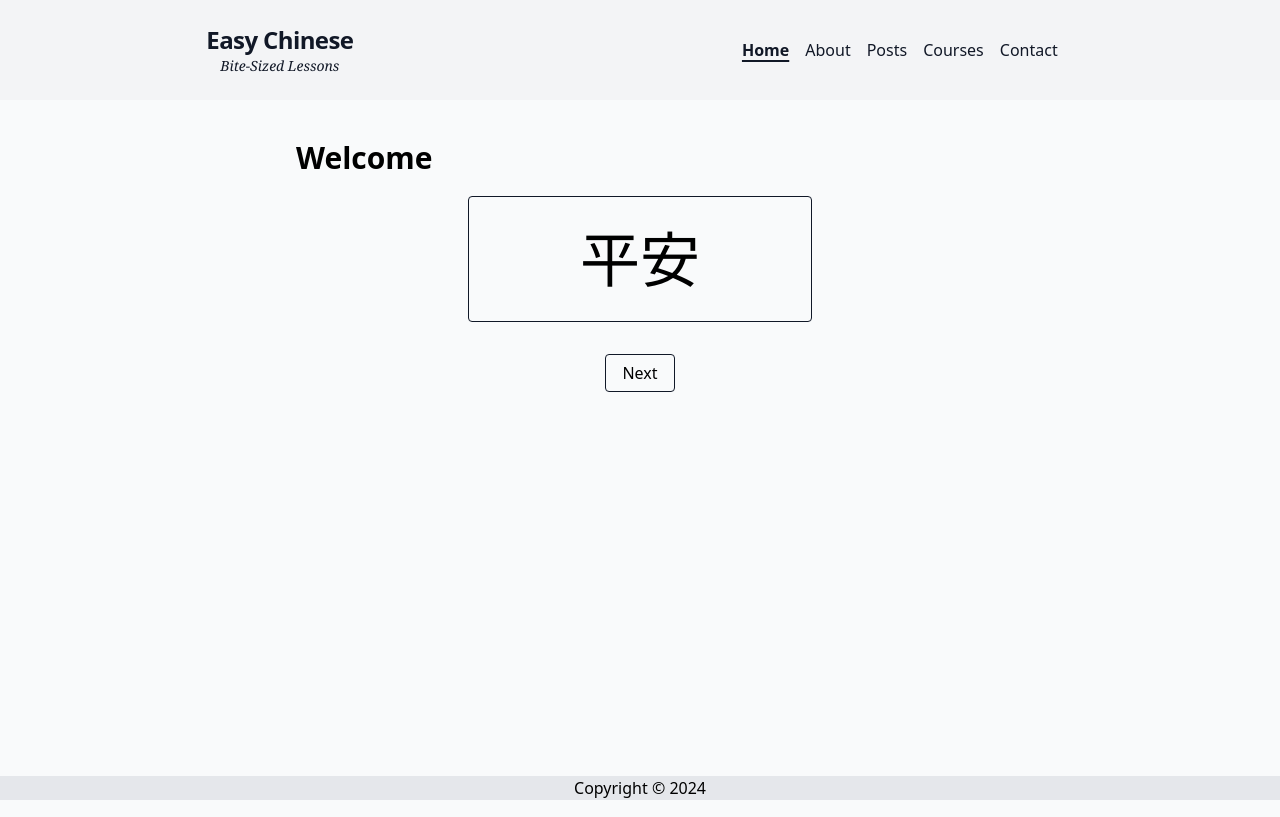
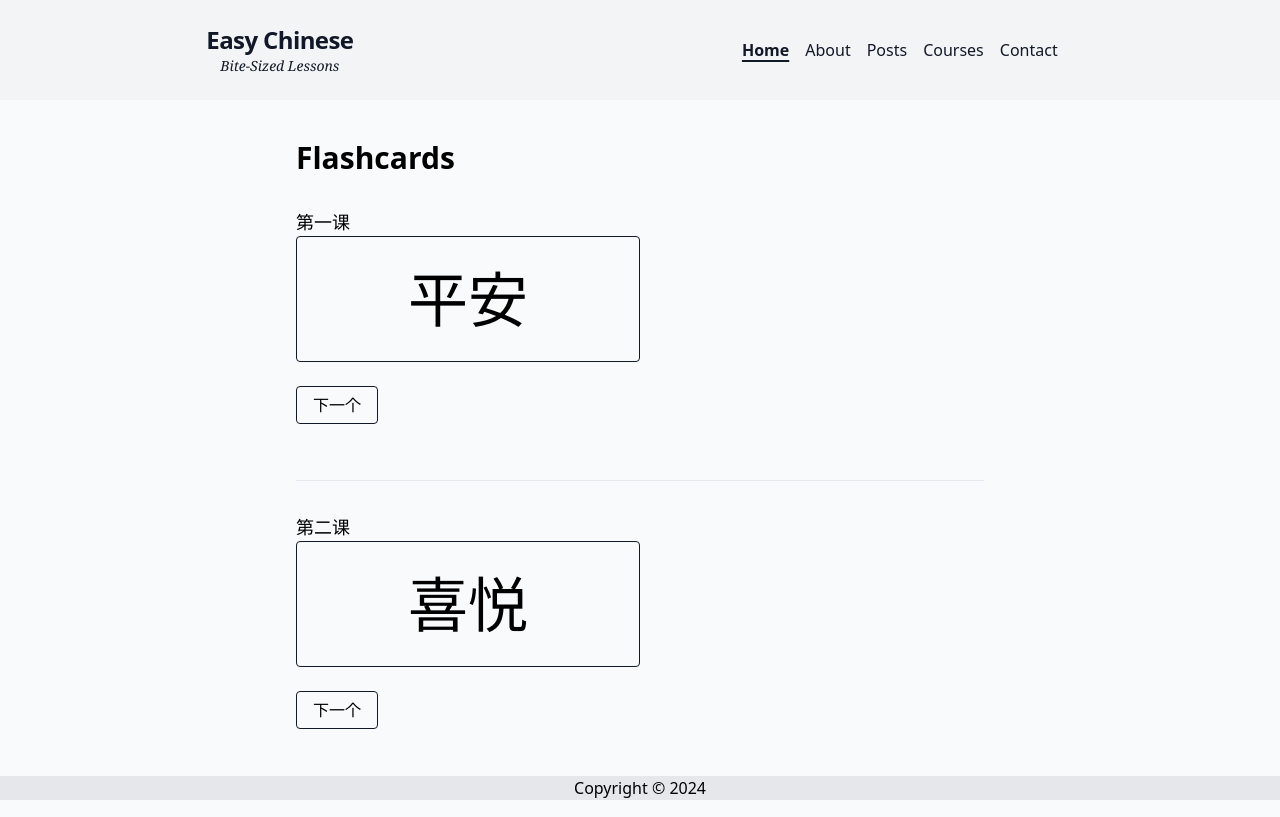
Before and after one commit to zhuganglie/nextsite, a Next.js app: page / in a window 1280 px wide. Built offline with nearby package versions, Linux system fonts and the light colour scheme.

Commit message:
add json

```diff
--- a/app/layout.js
+++ b/app/layout.js
@@ -18,7 +18,7 @@ const Layout = ({ children }) => {
       </head>
      <body className="flex flex-col h-screen justify-between bg-gray-50">
      <Header />
-  <main className=" flex-1 lg:w-3/5 m-auto lg:p-8">
+  <main className=" flex-1 w-full lg:w-3/5 m-auto lg:p-8">
 
     {children}
 
--- a/app/page.tsx
+++ b/app/page.tsx
@@ -19,36 +19,64 @@ type FlashcardType = {
 };
 
 interface HomeState {
-  flashcards: FlashcardType[];
+  flashcard1: FlashcardType[];
+  flashcard2: FlashcardType[];
   currentCard: number;
 }
 
 const Home: React.FC = () => {
-  const [flashcards, setFlashcards] = useState<FlashcardType[]>([]);
-  const [currentCard, setCurrentCard] = useState<number>(0);
+  const [flashcard1, setFlashcard1] = useState<FlashcardType[]>([]);
+  const [flashcard2, setFlashcard2] = useState<FlashcardType[]>([]);
+  const [currentCard1, setCurrentCard1] = useState<number>(0);
+  const [currentCard2, setCurrentCard2] = useState<number>(0);
 
   useEffect(() => {
-    fetch('/flashcards.json')
+    fetch('/flashcard1.json')
       .then((response) => response.json())
-      .then((data: FlashcardType[]) => setFlashcards(data))
-      .catch((error) => console.error('Error loading flashcards:', error));
+      .then((data: FlashcardType[]) => setFlashcard1(data))
+      .catch((error) => console.error('Error loading flashcard1:', error));
   }, []);
 
-  const nextCard = () => {
-    setCurrentCard((currentCard + 1) % flashcards.length);
+  const nextCard1 = () => {
+    setCurrentCard1((currentCard1 + 1) % flashcard1.length);
+  };
+
+  useEffect(() => {
+    fetch('/flashcard2.json')
+      .then((response) => response.json())
+      .then((data: FlashcardType[]) => setFlashcard2(data))
+      .catch((error) => console.error('Error loading flashcard2:', error));
+  }, []);
+
+  const nextCard2 = () => {
+    setCurrentCard2((currentCard2 + 1) % flashcard2.length);
   };
 
   return (
     <article className="p-2">
-      <h2>Welcome</h2>
-      <div className="flex flex-col justify-center items-center  ">
-        {flashcards.length > 5 && (
-          <Flashcard front={flashcards[currentCard].front} back={flashcards[currentCard].back} />
+      <h2>Flashcards</h2>
+
+    <div className="grid gap-8 mt-8">
+      <div className="">
+        <p className="text-left m-0 text-lg">第一课</p>
+        {flashcard1.length > 0 && (
+          <Flashcard front={flashcard1[currentCard1].front} back={flashcard1[currentCard1].back} />
         )}
-        <button onClick={nextCard} className="my-8 rounded border border-gray-900 px-4 py-1.5">
-          Next
+        <button onClick={nextCard1} className="my-6 rounded border border-gray-900 px-4 py-1.5">
+          下一个
         </button>
       </div>
+<hr></hr>
+      <div className="">
+        <p className="text-left m-0 text-lg">第二课</p>
+        {flashcard2.length > 0 && (
+          <Flashcard front={flashcard2[currentCard2].front} back={flashcard2[currentCard2].back} />
+        )}
+        <button onClick={nextCard2} className="my-6 rounded border border-gray-900 px-4 py-1.5">
+          下一个
+        </button>
+      </div>
+     </div>
     </article>
   );
 };
--- a/components/Flashcard.jsx
+++ b/components/Flashcard.jsx
@@ -9,7 +9,7 @@ export default function Flashcard({ front, back }) {
     };
 
     return (
-        <div onClick={flipCard} className="rounded border border-gray-900 w-full md:w-1/2 min-h-max flex justify-center items-center cursor-pointer p-8" >
+        <div onClick={flipCard} className="rounded border border-gray-900 w-full lg:w-1/2 min-h-max flex justify-center items-center cursor-pointer p-8" >
             {showFront ? (
       <div className=" text-6xl">{front}</div>
     ) : (
--- /dev/null
+++ b/public/flashcard2.json
@@ -0,0 +1,243 @@
+[
+    {
+      "front": "喜悦",
+      "back": {
+        "拼音": "xǐ yuè",
+        "词义": "高兴，快乐",
+        "用法": "她听到好消息后喜悦地跳了起来。"
+      }
+    },
+    {
+      "front": "悦耳",
+      "back": {
+        "拼音": "yuè ěr",
+        "词义": "听起来舒服、愉快",
+        "用法": "这首歌曲的旋律悦耳动听。"
+      }
+    },
+    {
+      "front": "嘈杂",
+      "back": {
+        "拼音": "cāo zá",
+        "词义": "声音很大，听起来很不舒服",
+        "用法": "这条街上人很多，非常嘈杂。"
+      }
+    },
+    {
+      "front": "悦目",
+      "back": {
+        "拼音": "yuè mù",
+        "词义": "看起来舒服、愉快",
+        "用法": "这幅画色彩悦目，让人赏心悦目。"
+      }
+    },
+    {
+      "front": "忽视",
+      "back": {
+        "拼音": "hū shì",
+        "词义": "不注意，不理睬",
+        "用法": "他忽视了老师的提醒，导致成绩下降。"
+      }
+    },
+    {
+      "front": "忽然",
+      "back": {
+        "拼音": "hū rán",
+        "词义": "突然，没有预料到",
+        "用法": "她忽然听到一个声音，吓了一跳。"
+      }
+    },
+    {
+      "front": "注视",
+      "back": {
+        "拼音": "zhù shì",
+        "词义": "用眼光盯着看",
+        "用法": "他注视着远方，似乎在思考着什么。"
+      }
+    },
+    {
+      "front": "注意",
+      "back": {
+        "拼音": "zhùyì",
+        "词义": "留心，注意",
+        "用法": "大家要注意安全，不要发生意外。"
+      }
+    },
+    {
+      "front": "瞬间",
+      "back": {
+        "拼音": "shùn jiān",
+        "词义": "极短的时间",
+        "用法": "瞬间，一切都变了。"
+      }
+    },
+    {
+      "front": "瞬息",
+      "back": {
+        "拼音": "shùn xī",
+        "词义": "极短的时间",
+        "用法": "瞬息之间，他就消失了。"
+      }
+    },
+    {
+      "front": "空间",
+      "back": {
+        "拼音": "kōng jiān",
+        "词义": "物体所在的范围",
+        "用法": "宇宙是无限的空间。"
+      }
+    },
+    {
+      "front": "间隔",
+      "back": {
+        "拼音": "jiān gé",
+        "词义": "相隔的时间或距离",
+        "用法": "两座山之间有一段间隔。"
+      }
+    },
+    {
+      "front": "解开",
+      "back": {
+        "拼音": "jiě kāi",
+        "词义": "使原本束缚在一起的东西分开",
+        "用法": "解开绳子，小狗就跑了。"
+      }
+    },
+    {
+      "front": "缓慢",
+      "back": {
+        "拼音": "huǎn màn",
+        "词义": "速度慢",
+        "用法": "他缓慢地走进了房间。"
+      }
+    },
+    {
+      "front": "放慢",
+      "back": {
+        "拼音": "fàng màn",
+        "词义": "使速度变慢",
+        "用法": "他放慢了脚步，仔细地观察周围。"
+      }
+    },
+    {
+      "front": "缓解",
+      "back": {
+        "拼音": "huǎn jiě",
+        "词义": "使程度减轻",
+        "用法": "药物能缓解他的疼痛。"
+      }
+    },
+    {
+      "front": "见死不救",
+      "back": {
+        "拼音": "jiàn sǐ bù jiù",
+        "词义": "看到有人遇到危险，却不加援助",
+        "用法": "见死不救是一种罪过。"
+      }
+    },
+    {
+      "front": "视而不见",
+      "back": {
+        "拼音": "shì ér bù jiàn",
+        "词义": "明明看见，却假装看不见",
+        "用法": "他视而不见地走了过去。"
+      }
+    },
+    {
+      "front": "屡见不鲜",
+      "back": {
+        "拼音": "lǚ jiàn bù xiān",
+        "词义": "经常发生，很常见",
+        "用法": "这种情况屡见不鲜。"
+      }
+    },
+    {
+      "front": "当机立断",
+      "back": {
+        "拼音": "dāng jī lì duàn",
+        "词义": "在情况紧急时，立即做出决定",
+        "用法": "他当机立断，做出了正确的决定。"
+      }
+    },
+    {
+      "front": "普遍",
+      "back": {
+        "拼音": "pǔ biàn",
+        "词义": "在各个地方或方面都存在或流行",
+        "用法": "这种现象普遍存在。"
+      }
+    },
+    {
+      "front": "普通",
+      "back": {
+        "拼音": "pǔ tōng",
+        "词义": "不特殊，不出奇",
+        "用法": "他是一个普通的人。"
+      }
+    },
+    {
+      "front": "勉强",
+      "back": {
+        "拼音": "miǎn qiáng",
+        "词义": "勉强做某事，不情愿,",
+        "用法": ""
+      }
+    },
+    {
+      "front": "勉励",
+      "back": {
+        "拼音": "miǎn lì",
+        "词义": "鼓励、激励",
+        "用法": "老师勉励学生们努力学习。"
+      }
+    },
+    {
+      "front": "维护",
+      "back": {
+        "拼音": "wéi hù",
+        "词义": "保护、照料",
+        "用法": "我们要维护环境。"
+      }
+    },
+    {
+      "front": "维持",
+      "back": {
+        "拼音": "wéi chí",
+        "词义": "保持、保持原状",
+        "用法": "政府要维持社会稳定。"
+      }
+    },
+    {
+      "front": "合作",
+      "back": {
+        "拼音": "hé zuò",
+        "词义": "共同努力、互相帮助",
+        "用法": "我们要合作建设美好家园。"
+      }
+    },
+    {
+      "front": "合理",
+      "back": {
+        "拼音": "hé li",
+        "词义": "符合道理、合情合理",
+        "用法": "我们要做出合理的决定。"
+      }
+    },
+    {
+      "front": "动作",
+      "back": {
+        "拼音": "dòng zuò",
+        "词义": "人或动物的活动",
+        "用法": "他做了一个动作。"
+      }
+    },
+    {
+      "front": "动力",
+      "back": {
+        "拼音": "dòng lì",
+        "词义": "使人或事物产生活动或发展的力量",
+        "用法": "他是团队的动力。"
+      }
+    }
+
+  ]
```
Also changed, not shown: public/flashcard1.json (renamed from public/flashcards.json).
